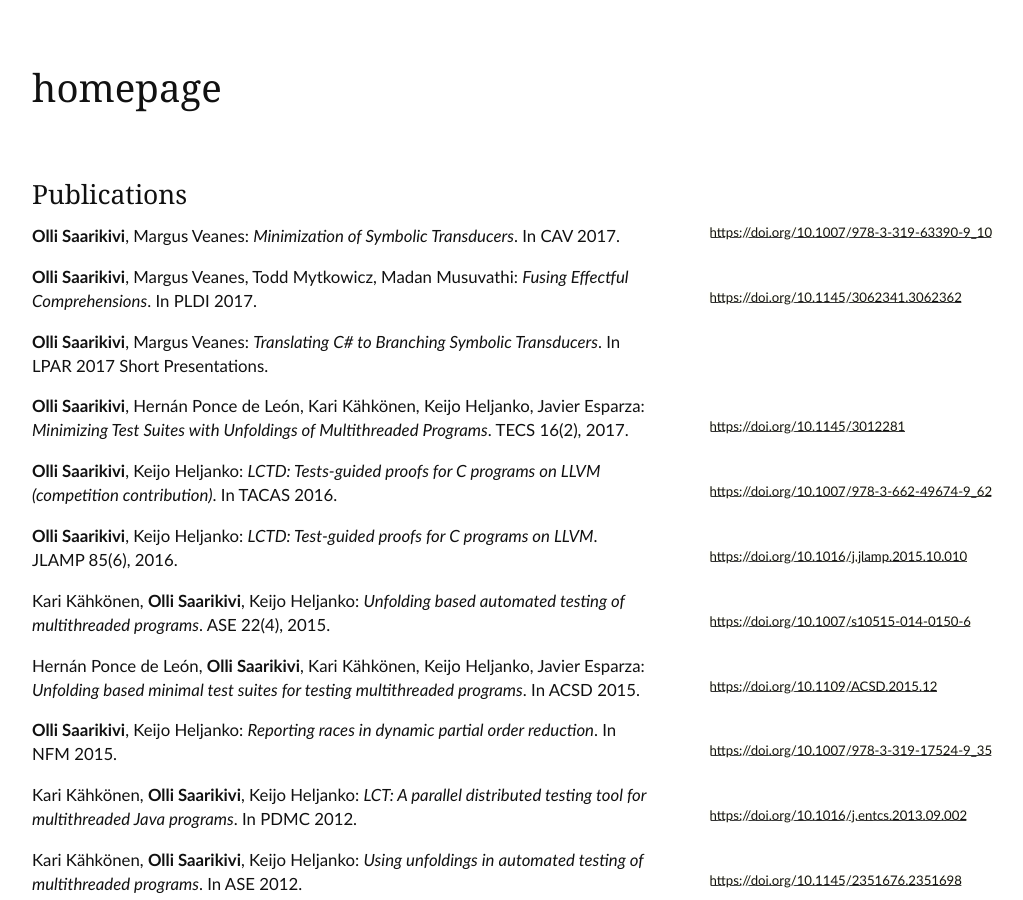
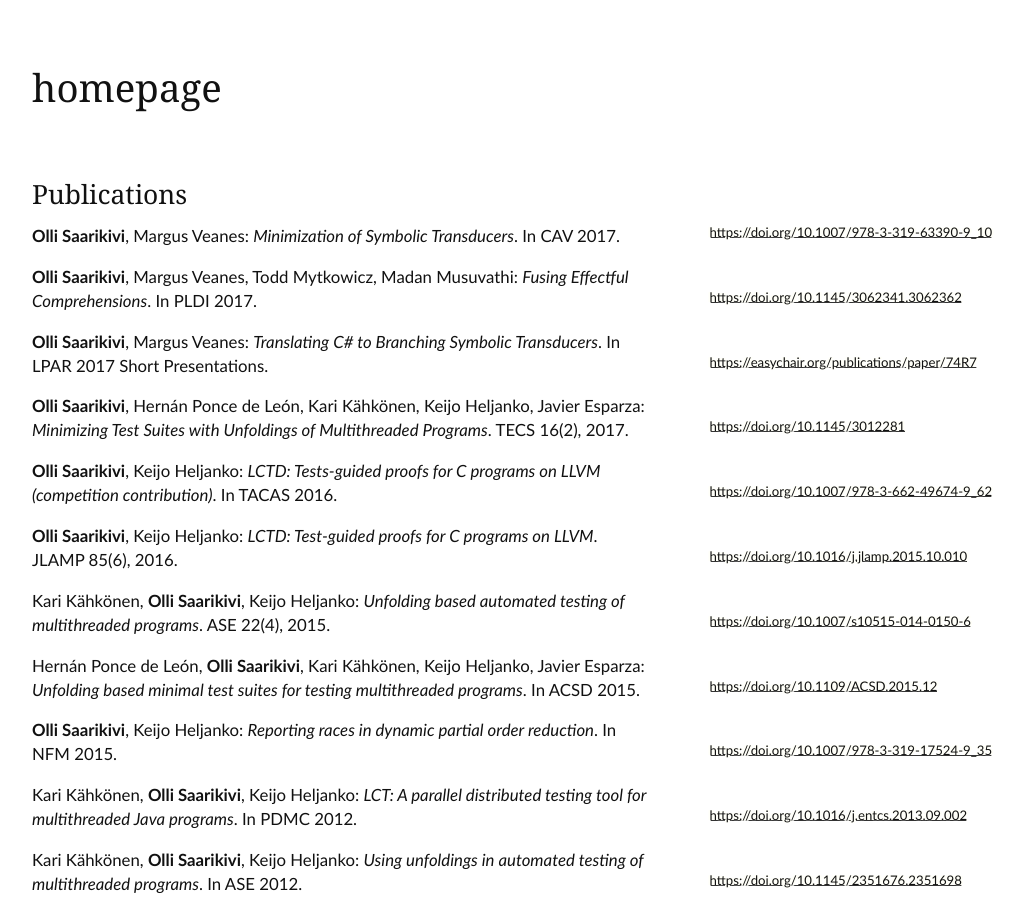
Before and after one commit to OlliSaarikivi/homepage, a Jekyll site: the page built from cv.md, in a window 1280 px wide and 900 px high. Shown: the whole window, without its empty margins (128-1151 px from the left). Built offline with Jekyll 4.4.1, drawn with Linux system fonts in a browser that asks for light colours; our own code applies the rules of GitHub Pages for plain Markdown files; the repository's description, which GitHub fills in, is left out.

Commit message:
Update cv.md

```diff
--- a/cv.md
+++ b/cv.md
@@ -17,7 +17,7 @@ In PLDI 2017.
 **Olli Saarikivi**, Margus Veanes:
 *Translating C# to Branching Symbolic Transducers*.
 In LPAR 2017 Short Presentations.
-{{% include paperlink.html href="https://easychair.org/publications/paper/74R7" %}}
+{% include paperlink.html href="https://easychair.org/publications/paper/74R7" %}
 
 **Olli Saarikivi**, Hernán Ponce de León, Kari Kähkönen, Keijo Heljanko, Javier Esparza:
 *Minimizing Test Suites with Unfoldings of Multithreaded Programs*.
```
